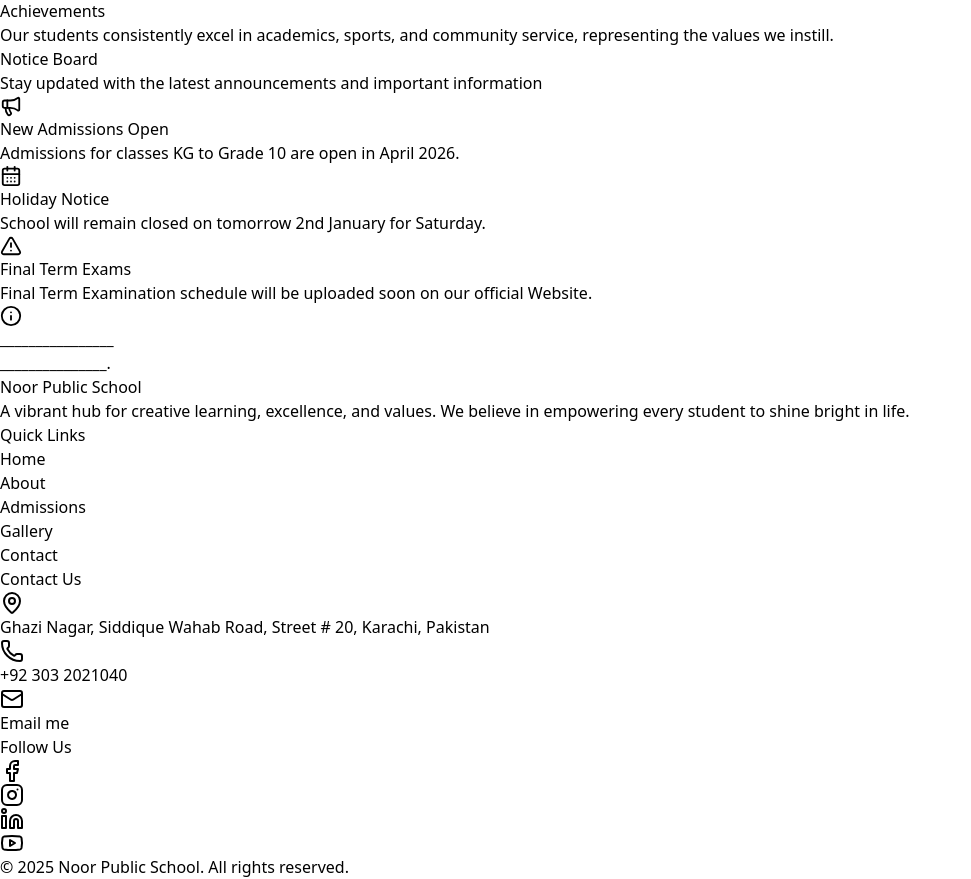
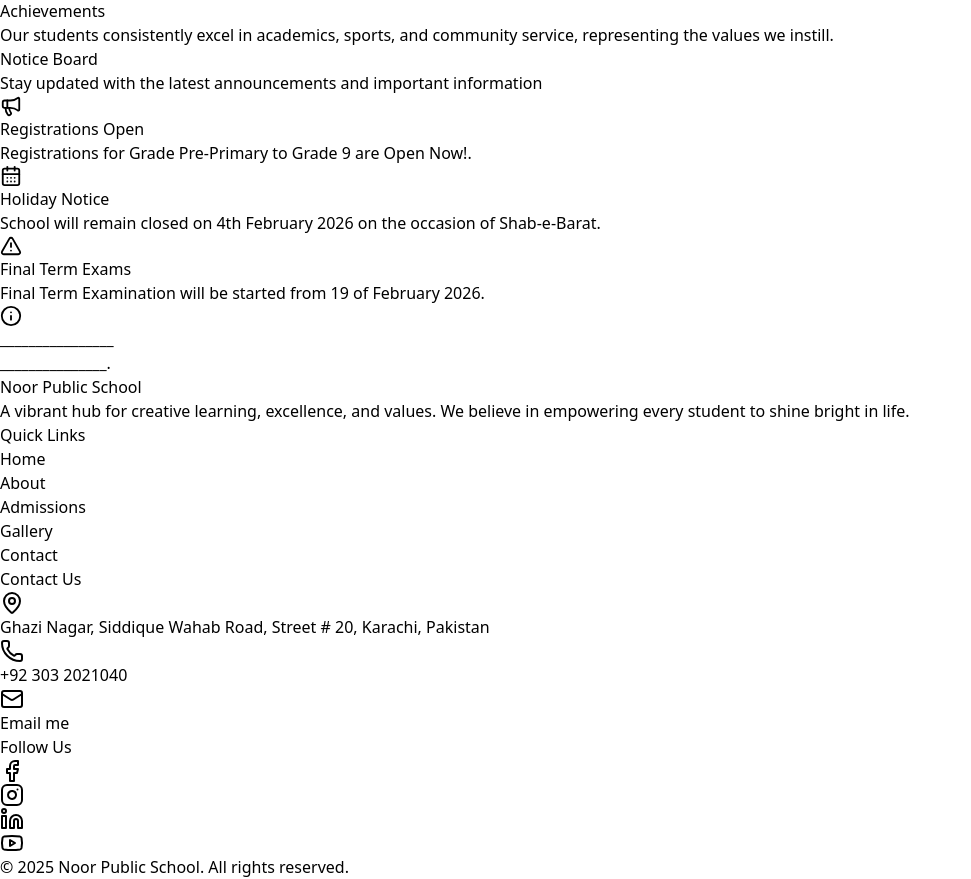
Before and after one commit to Sibghat776/School-Web, a React (Vite) app in the folder Frontend/: page / in a window 1280 px wide. Shown: the part 5783-6662 px from the top of the page, without its empty margins (0-971 px from the left). Built offline with nearby package versions, Linux system fonts and the light colour scheme.

Commit message:
Admission Open Notice

```diff
--- a/Frontend/src/Components/NoticeBoard.jsx
+++ b/Frontend/src/Components/NoticeBoard.jsx
@@ -8,20 +8,20 @@
 
 const notices = [
     {
-        title: "New Admissions Open",
-        description: "Admissions for classes KG to Grade 10 are open in April 2026.",
+        title: "Registrations Open",
+        description: "Registrations for Grade Pre-Primary to Grade 9 are Open Now!.",
         icon: Megaphone,
         gradient: "from-[#2E3192] to-[#1BFFFF]",
     },
     {
         title: "Holiday Notice",
-        description: "School will remain closed on tomorrow 2nd January for Saturday.",
+        description: "School will remain closed on 4th February 2026 on the occasion of Shab-e-Barat.",
         icon: CalendarDays,
         gradient: "from-[#8E2DE2] to-[#4A00E0]",
     },
     {
         title: "Final Term Exams",
-        description: "Final Term Examination schedule will be uploaded soon on our official Website.",
+        description: "Final Term Examination will be started from 19 of February 2026.",
         icon: AlertTriangle,
         gradient: "from-[#0BA360] to-[#3CBA92]",
     },
```
Also changed, not shown: Frontend/src/assets/Slides/WhatsApp Image 2025-12-23 at 6.48.15 PM.jpeg.
